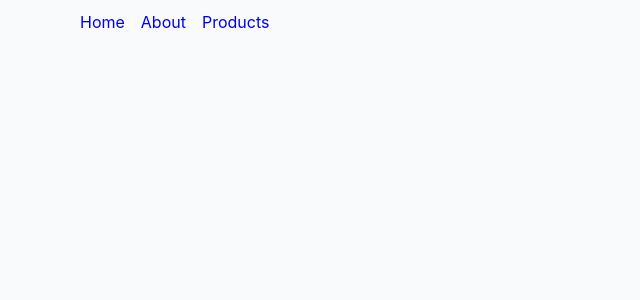
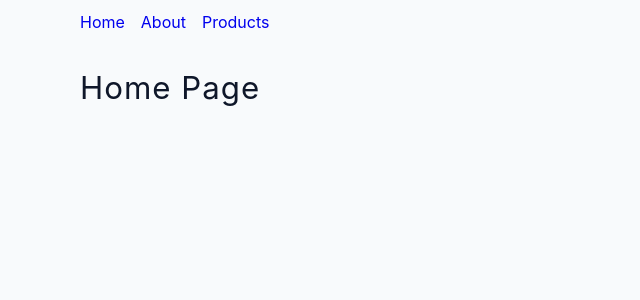
Before and after one commit to digirajsolutions/react-router-6, a React (Create React App) app: page / in a window 1280 px wide. Shown: the top 300 px of the page, without its empty margins (0-640 px from the left). Built offline with nearby package versions, Linux system fonts and the light colour scheme.

Commit message:
Setup nested routes with shared layout

```diff
--- a/src/App.js
+++ b/src/App.js
@@ -3,16 +3,19 @@
 import About from './pages/About'
 import Products from './pages/Products'
 import Error from './pages/Error'
+import SharedLayout from './pages/SharedLayout'
 
 function App() {
   return (
     <BrowserRouter>
       {/* <nav>Navbar</nav> */}
       <Routes>
-        <Route path='' element={<Home />} />
-        <Route path='about' element={<About />} />
-        <Route path='products' element={<Products />} />
-        <Route path='*' element={<Error />} />
+        <Route path='/' element={<SharedLayout />}>
+          <Route index element={<Home />} />
+          <Route path='about' element={<About />} />
+          <Route path='products' element={<Products />} />
+          <Route path='*' element={<Error />} />
+        </Route>
       </Routes>
       {/* <footer>Footer</footer> */}
     </BrowserRouter>
--- a/src/pages/Home.js
+++ b/src/pages/Home.js
@@ -1,12 +1,8 @@
-import { Link, Outlet } from 'react-router-dom'
-import Navbar from '../components/Navbar'
-
 const Home = () => {
   return (
     <>
-      <Navbar />
       <section className='section'>
-        <Outlet />
+        <h3>Home page</h3>
       </section>
     </>
   )
--- /dev/null
+++ b/src/pages/SharedLayout.js
@@ -0,0 +1,12 @@
+import { Outlet } from 'react-router-dom'
+import Navbar from '../components/Navbar'
+
+const SharedLayout = () => {
+  return (
+    <>
+      <Navbar />
+      <Outlet />
+    </>
+  )
+}
+export default SharedLayout
```
